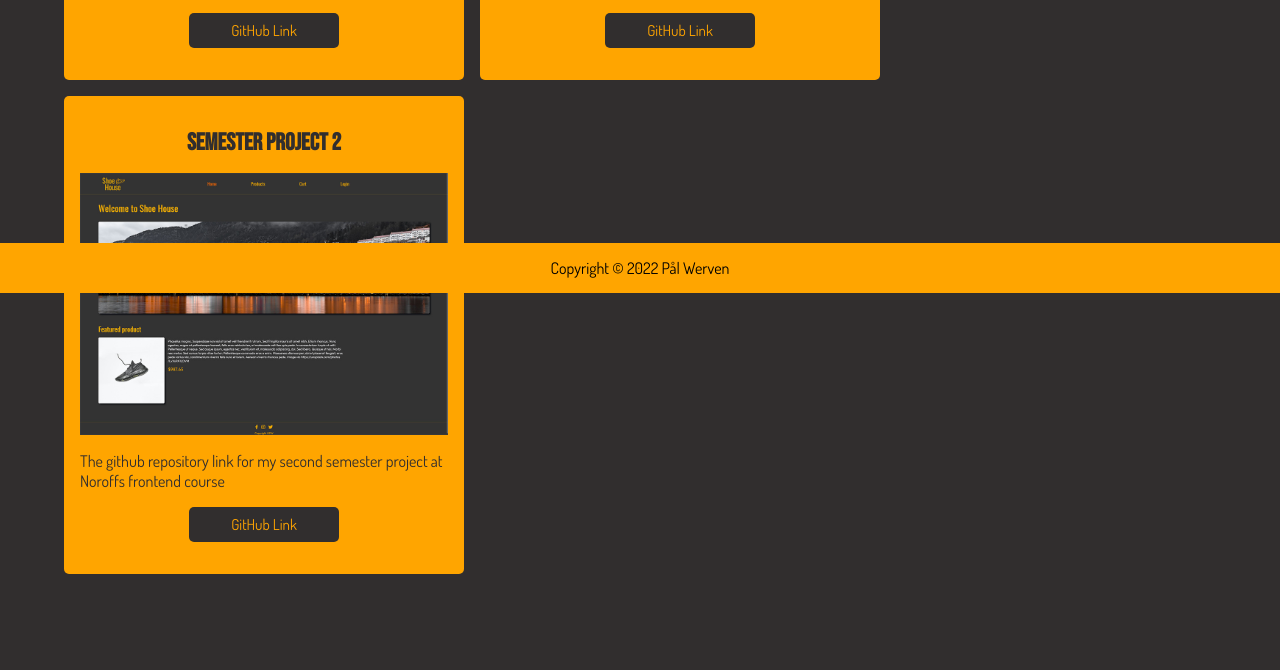
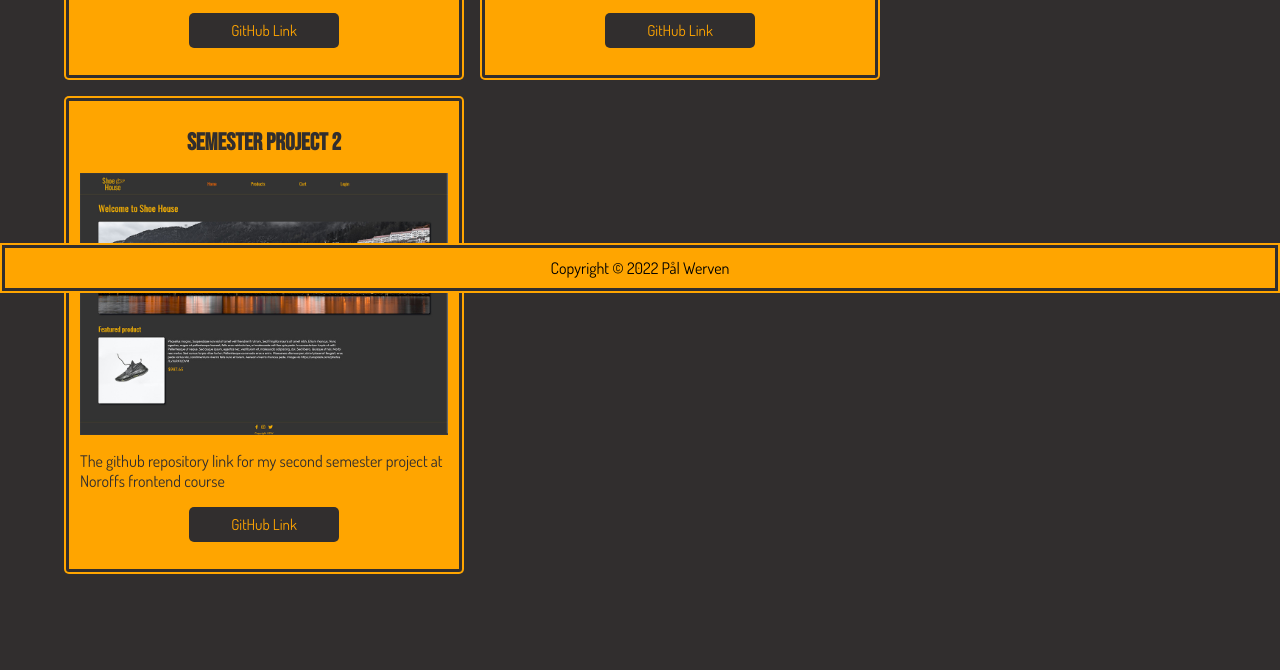
Before and after one commit to Jokhum/final-portfolio-page, a plain HTML site: page index.html in a window 1280 px wide. Shown: the part 507-1177 px from the top of the page. Drawn offline with Linux system fonts and the light colour scheme.

Commit message:
more styles

```diff
--- a/scss/main.scss
+++ b/scss/main.scss
@@ -81,6 +81,8 @@ footer {
     width: 400px;
     background-color: orange;
     border-radius: 5px;
+    outline: 3px solid rgb(49, 46, 46);
+    outline-offset: -5px;
   }
 
   &__item__image {
```
Also changed, not shown: css/main.css, 1 other file.
